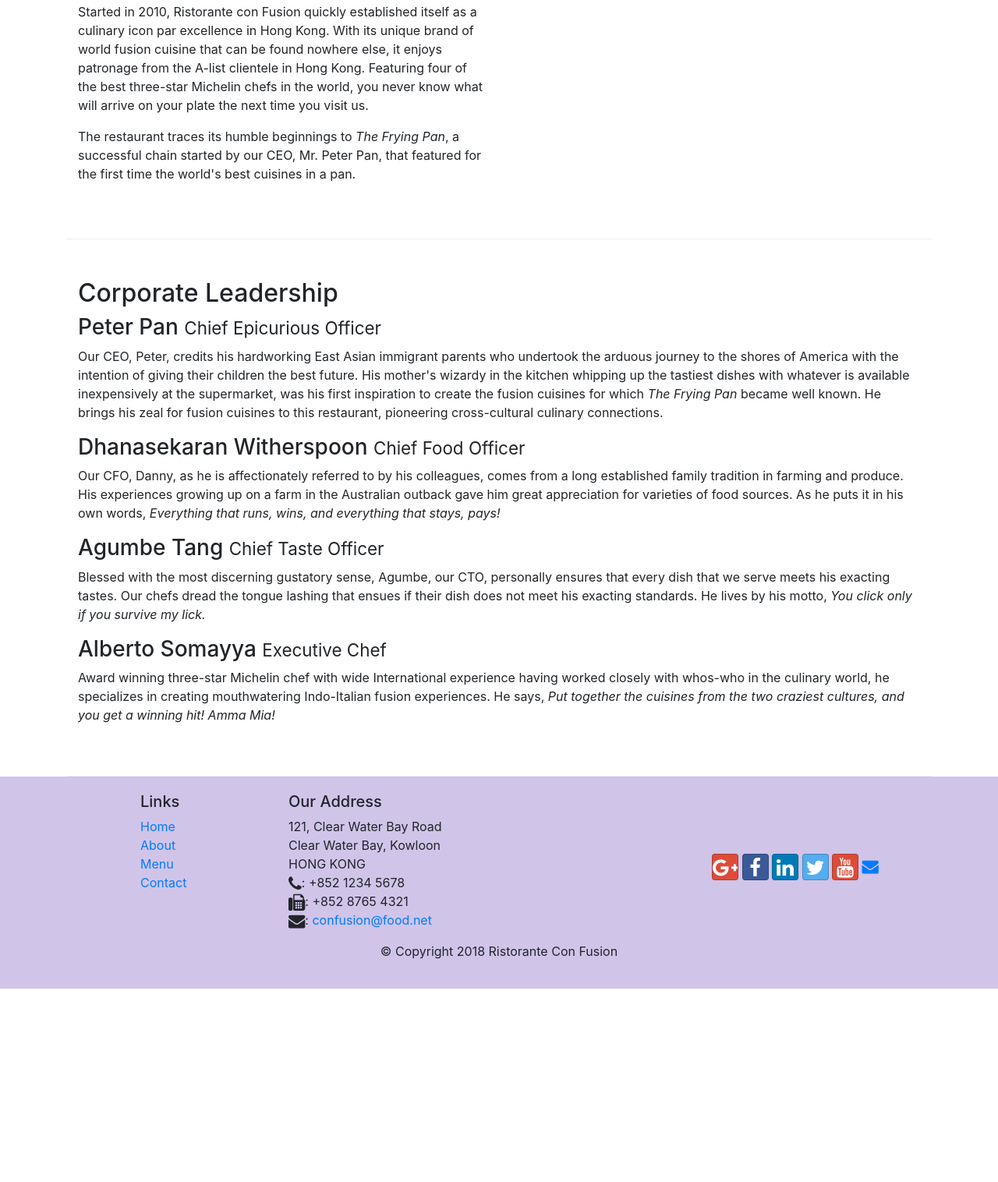
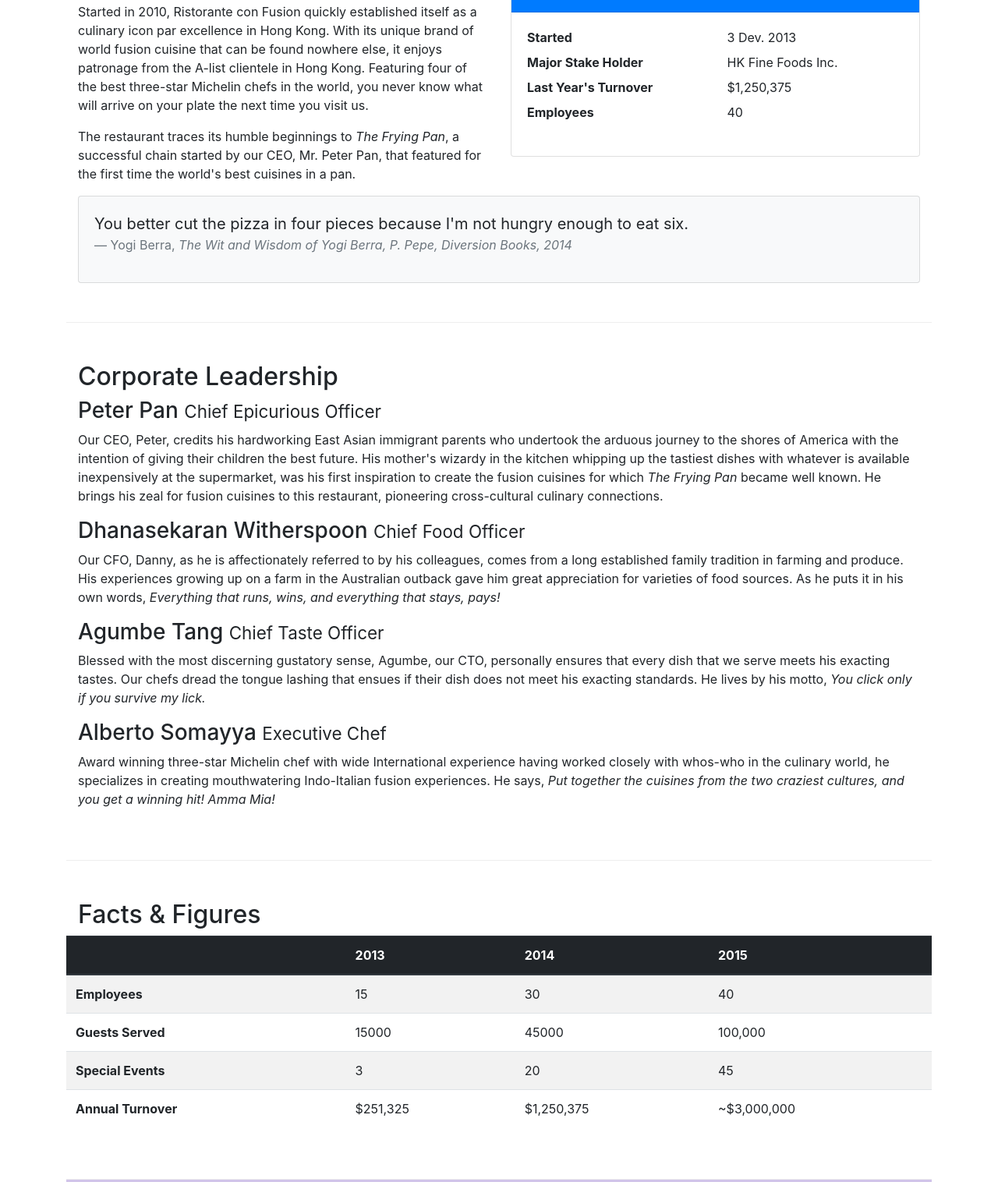
Before and after one commit to ovipopnz/bootstrap-init, a website: page conFusion/aboutus.html in a window 1280 px wide. Shown: the part 558-2074 px from the top of the page at 78% size. Before the commit the page ends 1826 px from the top, so only its background shows below. Drawn offline with nearby package versions, Linux system fonts and the light colour scheme.

Commit message:
table + cards

```diff
--- a/conFusion/aboutus.html
+++ b/conFusion/aboutus.html
@@ -66,7 +66,34 @@
                 <p>Started in 2010, Ristorante con Fusion quickly established itself as a culinary icon par excellence in Hong Kong. With its unique brand of world fusion cuisine that can be found nowhere else, it enjoys patronage from the A-list clientele in Hong Kong.  Featuring four of the best three-star Michelin chefs in the world, you never know what will arrive on your plate the next time you visit us.</p>
                 <p>The restaurant traces its humble beginnings to <em>The Frying Pan</em>, a successful chain started by our CEO, Mr. Peter Pan, that featured for the first time the world's best cuisines in a pan.</p>
             </div>
-            <div>
+            <div class="col-sm">
+                <div class="card">
+                    <h3 class="card-header bg-primary text-white">Facts At a Glance</h3>
+                    <div class="card-body">
+                        <dl class="row">
+                            <dt class="col-6">Started</dt>
+                            <dd class="col-6">3 Dev. 2013</dd>
+                            <dt class="col-6">Major Stake Holder</dt>
+                            <dd class="col-6">HK Fine Foods Inc.</dd>
+                            <dt class="col-6">Last Year's Turnover</dt>
+                            <dd class="col-6">$1,250,375</dd>
+                            <dt class="col-6">Employees</dt>
+                            <dd class="col-6">40</dd>
+                        </dl>
+                    </div>
+                </div>
+            </div>
+            <div class="col-12">
+                <div class="card card-body bg-light">
+                    <blockquote class="blockquote">
+                        <p class="mb-0">You better cut the pizza in four pieces because
+                            I'm not hungry enough to eat six.</p>
+                        <footer class="blockquote-footer">Yogi Berra,
+                            <cite title="Source Title">The Wit and Wisdom of Yogi Berra,
+                                P. Pepe, Diversion Books, 2014</cite>
+                        </footer>
+                    </blockquote>
+                </div>
             </div>
         </div>
 
@@ -92,9 +119,51 @@
                 </div>
             </div>
        </div>
-
-    </div>
-
+        <div class="row row-content">
+            <div class="col-12 col-sm-9">
+                <h2>Facts &amp; Figures</h2>
+            </div>
+            <div class="col-12 col-sm-3">
+            </div>
+            <div class="table-responsive">
+                <table class="table table-striped">
+                    <thead class="thead-dark">
+                    <tr>
+                        <th>&nbsp;</th>
+                        <th>2013</th>
+                        <th>2014</th>
+                        <th>2015</th>
+                    </tr>
+                    </thead>
+                    <tbody>
+                    <tr>
+                        <th>Employees</th>
+                        <td>15</td>
+                        <td>30</td>
+                        <td>40</td>
+                    </tr>
+                    <tr>
+                        <th>Guests Served</th>
+                        <td>15000</td>
+                        <td>45000</td>
+                        <td>100,000</td>
+                    </tr>
+                    <tr>
+                        <th>Special Events</th>
+                        <td>3</td>
+                        <td>20</td>
+                        <td>45</td>
+                    </tr>
+                    <tr>
+                        <th>Annual Turnover</th>
+                        <td>$251,325</td>
+                        <td>$1,250,375</td>
+                        <td>~$3,000,000</td>
+                    </tr>
+                    </tbody>
+                </table>
+            </div>
+        </div>
     <footer class="footer">
         <div class="container">
             <div class="row">
```
